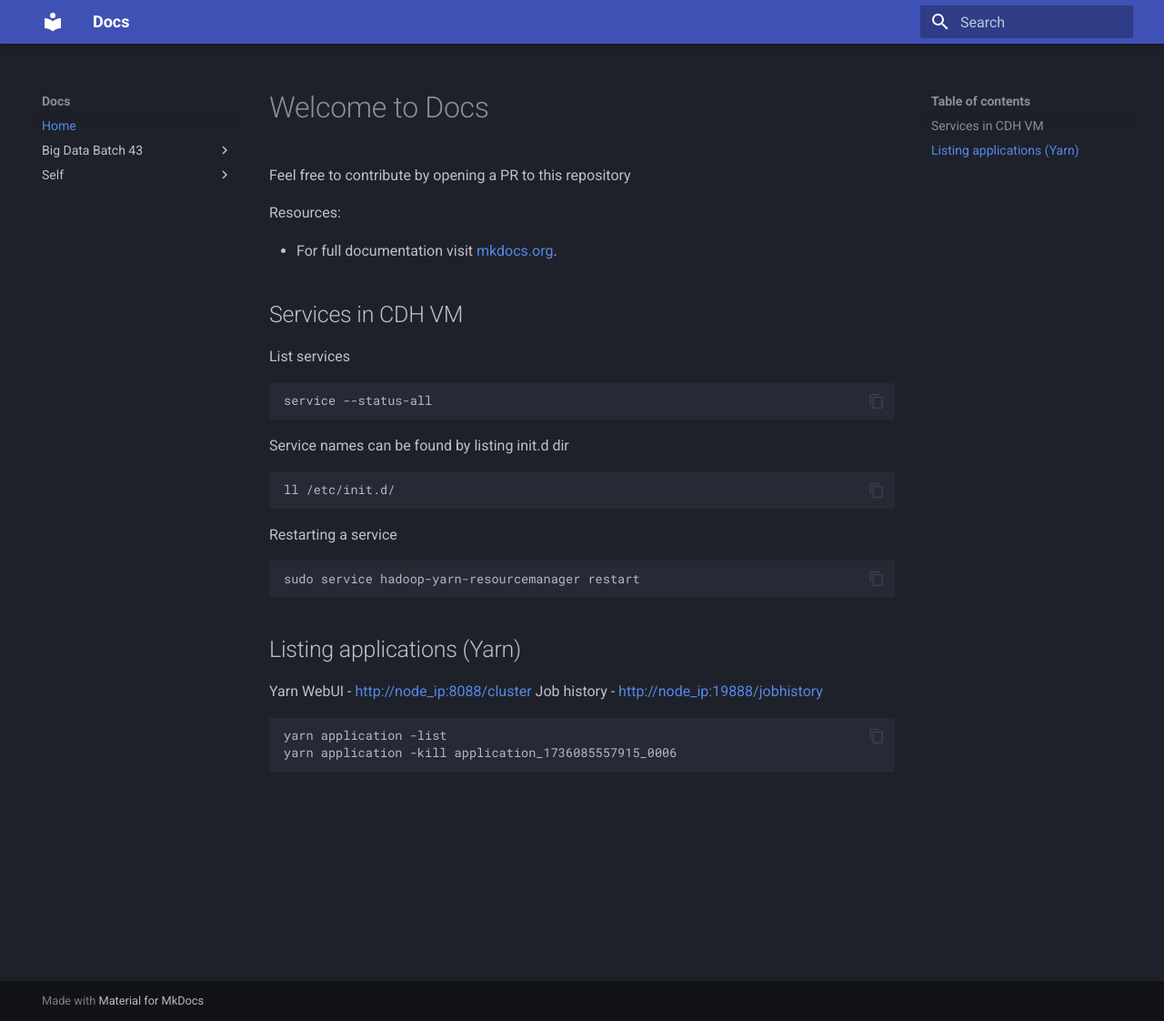
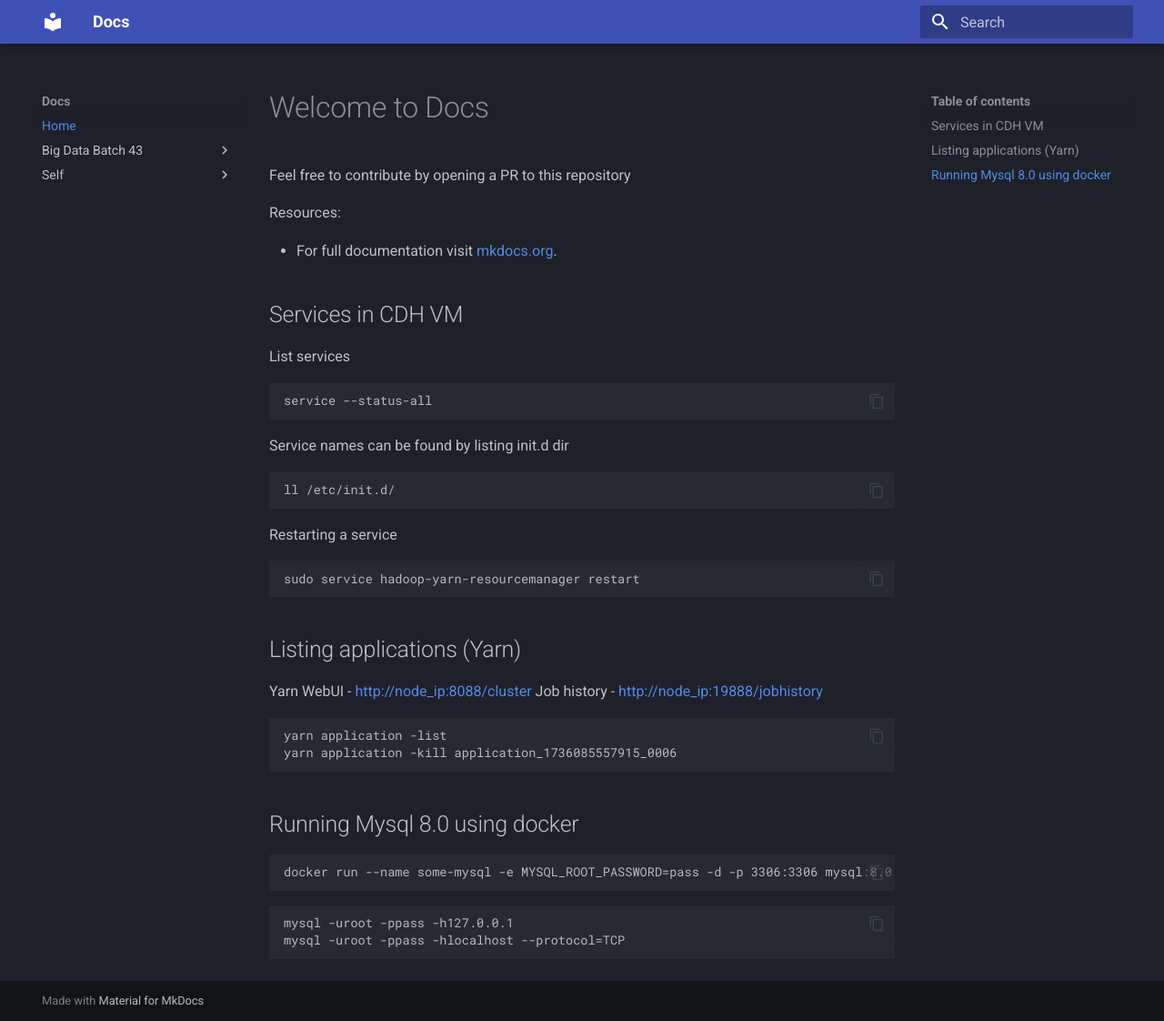
Before and after one commit to leodude77/docs, an MkDocs documentation site: the page built from docs/index.md, in a window 1280 px wide and 1122 px high. Shown: the whole window at 91% size. Built offline with MkDocs 1.6.1 and Material for MkDocs 9.7.7, drawn with Linux system fonts in a browser that asks for light colours.

Commit message:
mysql doc

````diff
--- a/docs/big_data/spark/scenarios_prac.py
+++ b/docs/big_data/spark/scenarios_prac.py
@@ -33,8 +33,8 @@ def mysql_print():
 
 python_path = sys.executable
 os.environ['PYSPARK_PYTHON'] = python_path
-os.environ['HADOOP_HOME'] = r'C:\Code\docs\docs\big_data\spark\hadoop'
-os.environ['JAVA_HOME'] = r'C:\Program Files\Java\jdk1.8.0_202'
+os.environ['HADOOP_HOME'] = r'/home/leo/Downloads/Code/docs/hadoop/bin'
+os.environ['JAVA_HOME'] = r'/usr/lib/jvm/java-8-openjdk-amd64/jre'
 
 # os.environ['PYSPARK_SUBMIT_ARGS'] = '--packages com.datastax.spark:spark-cassandra-connector_2.12:3.5.1 pyspark-shell'
 # os.environ['PYSPARK_SUBMIT_ARGS'] = '--packages org.apache.spark:spark-avro_2.12:3.5.4 pyspark-shell'
--- a/docs/index.md
+++ b/docs/index.md
@@ -28,3 +28,12 @@ Job history - http://node_ip:19888/jobhistory
 yarn application -list
 yarn application -kill application_1736085557915_0006
 ```
+
+## Running Mysql 8.0 using docker
+```
+docker run --name some-mysql -e MYSQL_ROOT_PASSWORD=pass -d -p 3306:3306 mysql:8.0
+```
+```
+mysql -uroot -ppass -h127.0.0.1
+mysql -uroot -ppass -hlocalhost --protocol=TCP
+```
````
